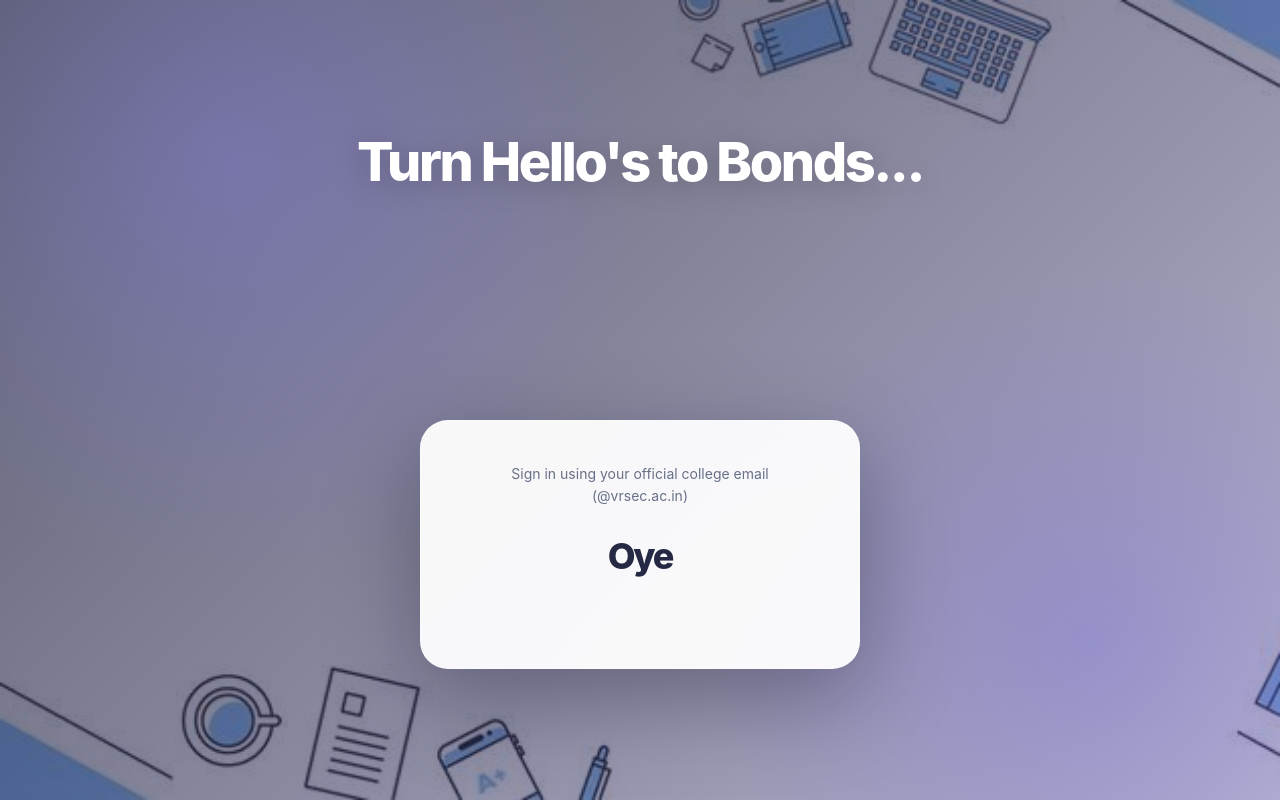
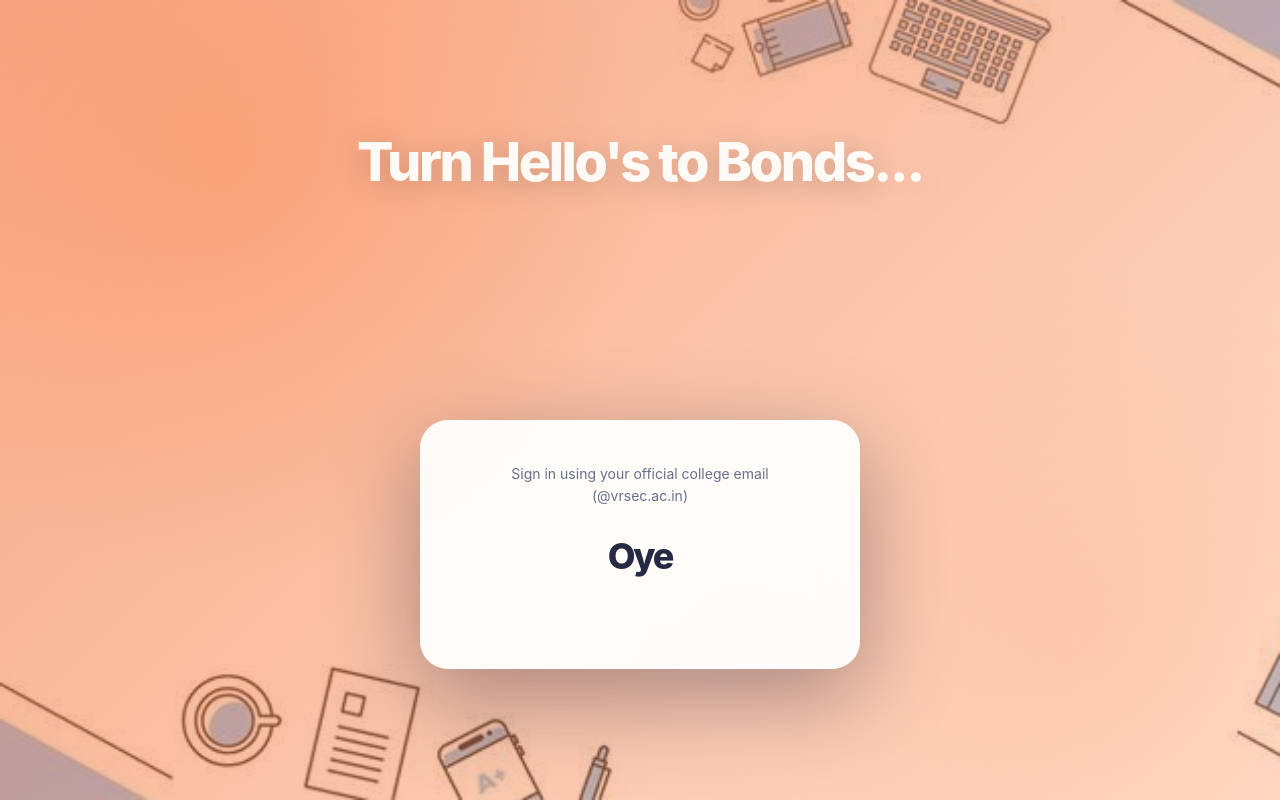
Before and after one commit to Lokesh6644/Heloo, a React (Vite) app in the folder frontend/vrsec-chat/: page / in a window 1280 px wide. Built offline with nearby package versions, Linux system fonts and the light colour scheme.

Commit message:
Apply warm orange and white login theme

```diff
--- a/frontend/vrsec-chat/src/styles/auth.css
+++ b/frontend/vrsec-chat/src/styles/auth.css
@@ -17,9 +17,9 @@ body {
   overflow: hidden;
   padding: 32px 20px;
   background:
-    linear-gradient(135deg, rgba(15, 18, 45, 0.68), rgba(49, 39, 118, 0.36)),
+    linear-gradient(135deg, rgba(240, 105, 45, 0.58), rgba(255, 139, 76, 0.30)),
     url("../assets/heloo-bg3.jpg") center / cover no-repeat,
-    #171a38;
+    #fff4ed;
 }
 
 .auth-container::before {
@@ -28,8 +28,8 @@ body {
   inset: 0;
   z-index: -1;
   background:
-    radial-gradient(circle at 18% 20%, rgba(143, 132, 255, 0.32), transparent 34%),
-    radial-gradient(circle at 85% 80%, rgba(103, 91, 232, 0.26), transparent 30%);
+    radial-gradient(circle at 18% 20%, rgba(255, 126, 66, 0.30), transparent 34%),
+    radial-gradient(circle at 85% 80%, rgba(255, 173, 130, 0.28), transparent 30%);
 }
 
 .bg-heading {
@@ -37,7 +37,7 @@ body {
   z-index: 0;
   width: min(100%, 900px);
   margin: 0 0 28px;
-  color: #fff;
+  color: #fffaf6;
   text-align: center;
   font-size: clamp(28px, 5vw, 54px);
   line-height: 1.12;
@@ -149,7 +149,7 @@ body {
 }
 
 .auth-error-hint strong {
-  color: #5145cd;
+  color: #d84d1b;
 }
 
 .auth-error-button {
@@ -158,7 +158,7 @@ body {
   margin-top: 24px;
   border: 0;
   border-radius: 13px;
-  background: linear-gradient(135deg, #6558e8, #5145cd);
+  background: linear-gradient(135deg, #ff8a4c, #e6531e);
   color: #fff;
   font: inherit;
   font-weight: 700;
@@ -168,11 +168,11 @@ body {
 
 .auth-error-button:hover {
   transform: translateY(-1px);
-  box-shadow: 0 8px 20px rgba(81, 69, 205, 0.24);
+  box-shadow: 0 8px 20px rgba(230, 83, 30, 0.24);
 }
 
 .auth-error-button:focus-visible {
-  outline: 3px solid #aaa3ff;
+  outline: 3px solid #ffc09e;
   outline-offset: 3px;
 }
 
```
